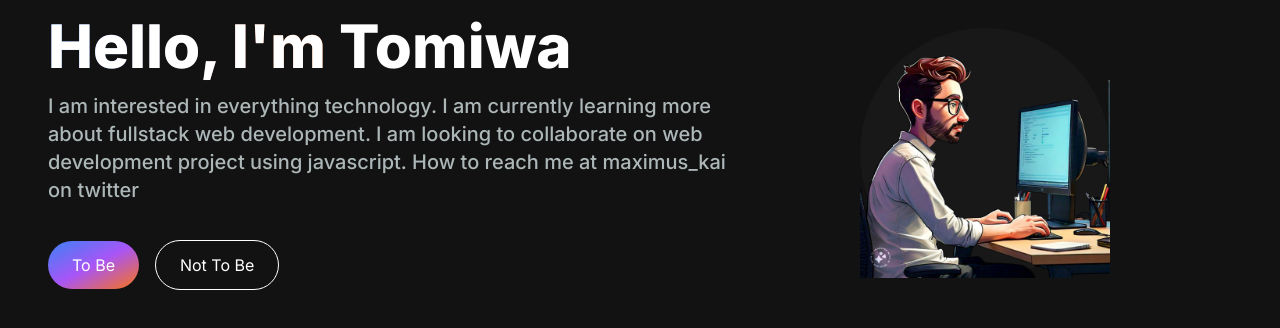
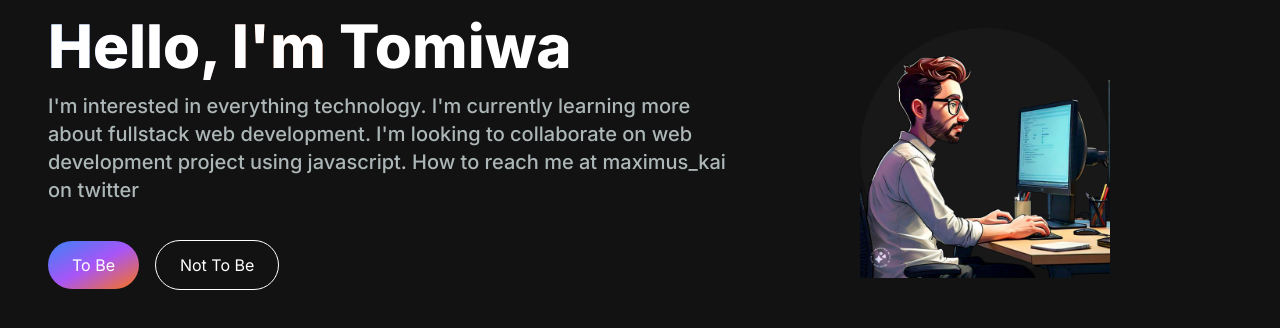
Before and after one commit to maximus-kai/portfolio, a Next.js app: page / in a window 1280 px wide. Shown: the top 328 px of the page. Built offline with nearby package versions, Linux system fonts and the light colour scheme.

Commit message:
problem with aptos

```diff
--- a/app/src/components/HeroSection.tsx
+++ b/app/src/components/HeroSection.tsx
@@ -7,14 +7,14 @@ export default function Hero() {
         <div className='col-span-7 place-self-center text-center sm:text-left'>
     <h1 className="text-white text-4xl lg:text-6xl sm:text-5xl font-extrabold mb-4 ">
             <span className='text-transparent text-white bg-clip-text bg-gradient-to-r from-blue-500 to-orange-500'>
-            Hello, I'm{" "}
+            Hello, I&apos;m{" "}
             </span>
             Tomiwa
       </h1>
       <p className='text-[#adb7b8] text-lg lg:text-xl mb-6 font-medium'>
-   I am interested in everything technology.
-   I am currently learning more about fullstack web development.
-   I am looking to collaborate on web development project using javascript.
+   I&apos;m interested in everything technology.
+   I&apos;m currently learning more about fullstack web development.
+   I&apos;m looking to collaborate on web development project using javascript.
    How to reach me at maximus_kai on twitter
           </p>
           <div>
```
